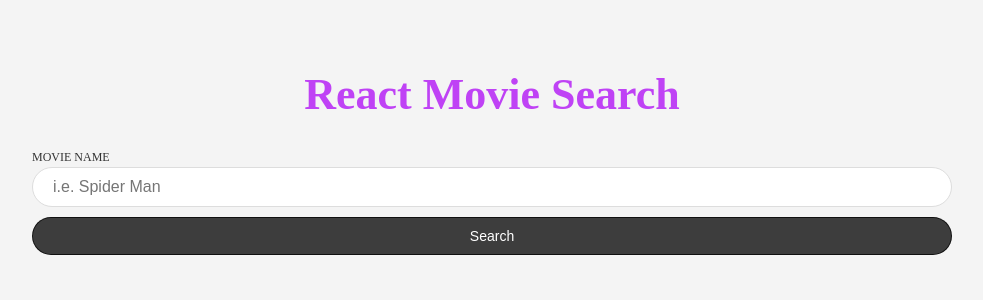
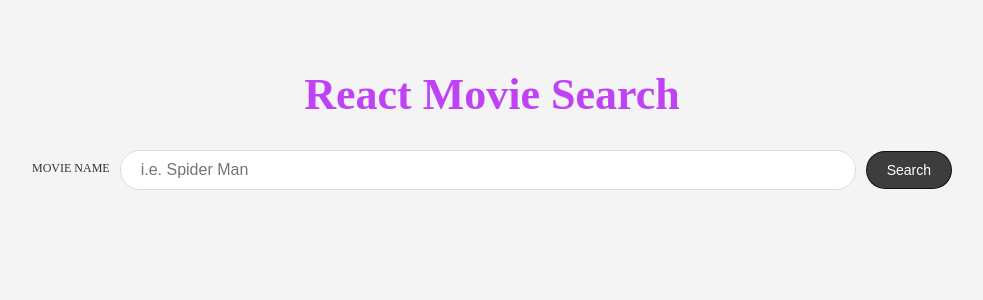
Before and after one commit to Sean-Char/movie-search, a React (Create React App) app: page / in a window 1280 px wide. Shown: the top 300 px of the page, without its empty margins (148-1131 px from the left). Built offline with nearby package versions, Linux system fonts and the light colour scheme.

Commit message:
added styling to card and responsive for mobile

```diff
--- a/public/App.css
+++ b/public/App.css
@@ -14,6 +14,37 @@ body {
     color: #333;
 }
 
+/* card content */
+p {
+    font-size: 1.6rem;
+}
+
+small {
+    font-size: 1.2rem;
+}
+
+.card-list {
+    margin-top: 4rem;
+}
+
+.card {
+    padding: 2rem 4rem;
+    border-radius: 10px;
+    box-shadow: 1px 1px 5px rgba(0,0,0,0.25);
+    margin-bottom: 2rem;
+    background-color: white;
+}
+
+.card--title {
+    margin-bottom: 0.5rem;
+    font-size: 3.2rem;
+}
+
+.card--image {
+    margin: 0 auto;
+    display: block
+}
+
 /* header */
 .container {
     margin: 0 auto;
@@ -26,7 +57,6 @@ body {
     text-align: center;
     color: rgba(191,66,245);
 }
-
 
 /* form styling */
 .form {
@@ -62,3 +92,15 @@ body {
 .button:hover {
     background-color: rgba(191,66,245,0.85);
 }
+
+@media (min-width:786px){
+    .form {
+        grid-template-columns: auto 1fr auto;
+        grid-gap: 1rem;
+        align-items: center;
+    }
+
+    .input {
+        margin-bottom: 0;
+    }
+}
```
